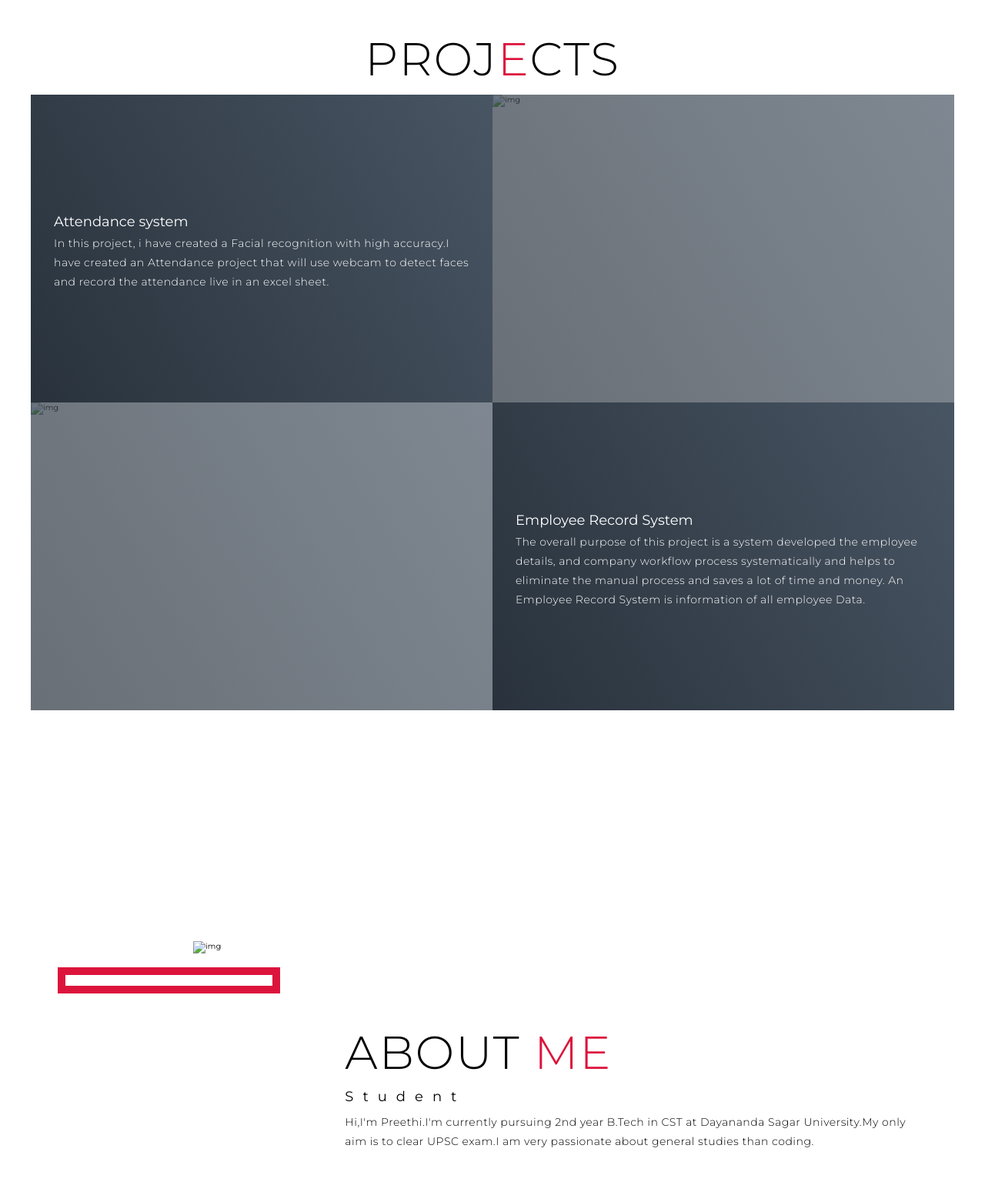
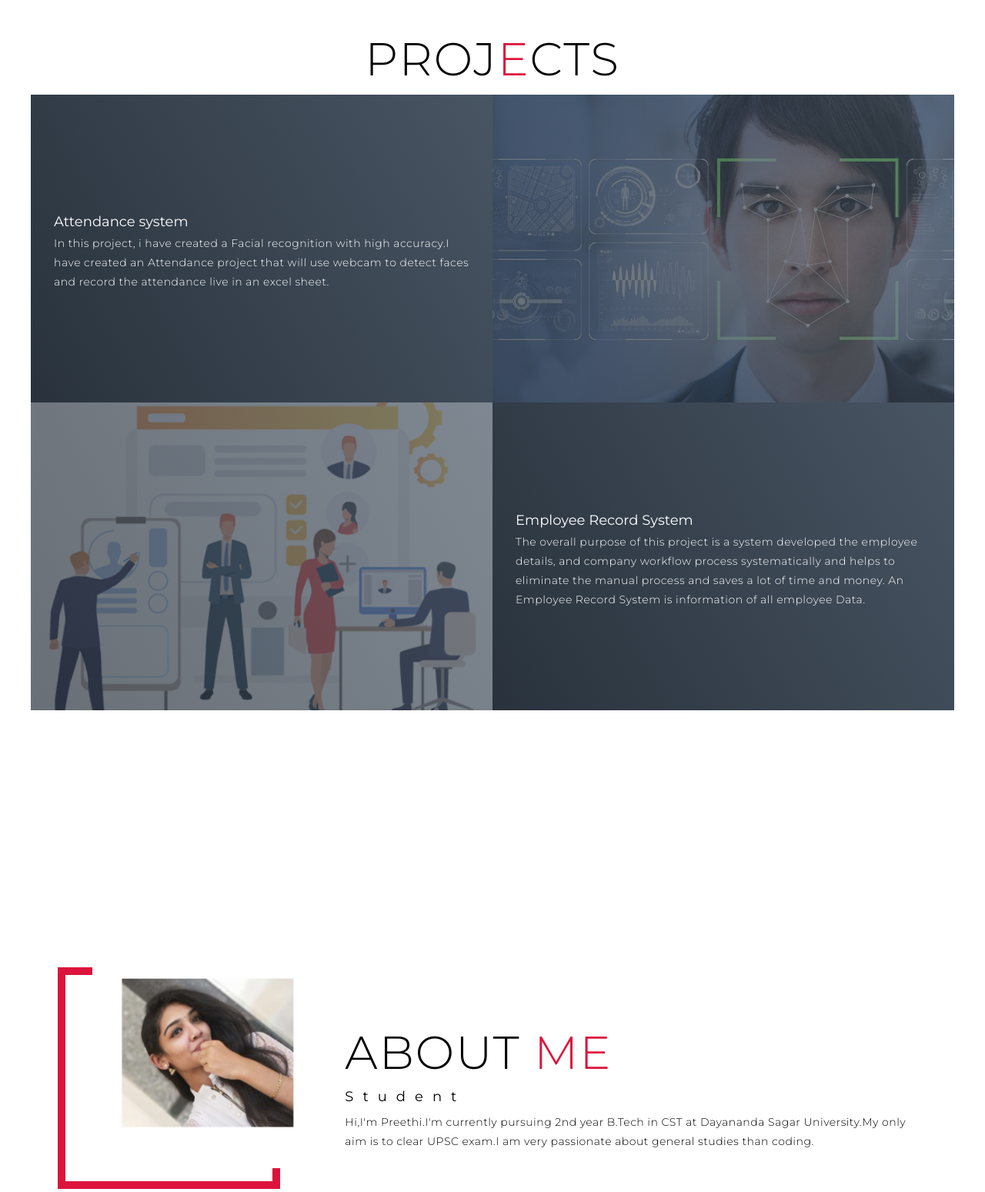
Before and after one commit to eng19ct0026-preethi/My-website, a plain HTML site: page index.html in a window 1280 px wide. Shown: the part 860-2409 px from the top of the page at 77% size. Drawn offline with Linux system fonts and the light colour scheme; files whose address does not match are found by name.

Commit message:
Update index.html

```diff
--- a/index.html
+++ b/index.html
@@ -47,7 +47,7 @@
                           <p>In this project, i have created a Facial recognition with high accuracy.I have created an Attendance project that will use webcam to detect faces and record the attendance live in an excel sheet.</p>
                       </div>
                  <div class="project-img">
-                    <img src="./img/4c31098fc32f5de08355ae7c8d6353b6.jpg" alt="img">
+                    <img src="4c31098fc32f5de08355ae7c8d6353b6.jpg" alt="img">
                  </div>
              </div>
                   <div class="project-item">
@@ -59,7 +59,7 @@
     </p>
                       </div>
                   <div class="project-img">
-                    <img src="./img/hrms_banner.png" alt="img">
+                    <img src="hrms_banner.png" alt="img">
                   </div>
             </div>
         </div>
@@ -70,7 +70,7 @@
     <div class="about container">
       <div class="col-left">
         <div class="about-img">
-          <img src="./img/IMG_20201110_220937.jpg" alt="img">
+          <img src="IMG_20201110_220937.jpg" alt="img">
         </div>
       </div>
       <div class="col-right">
```
